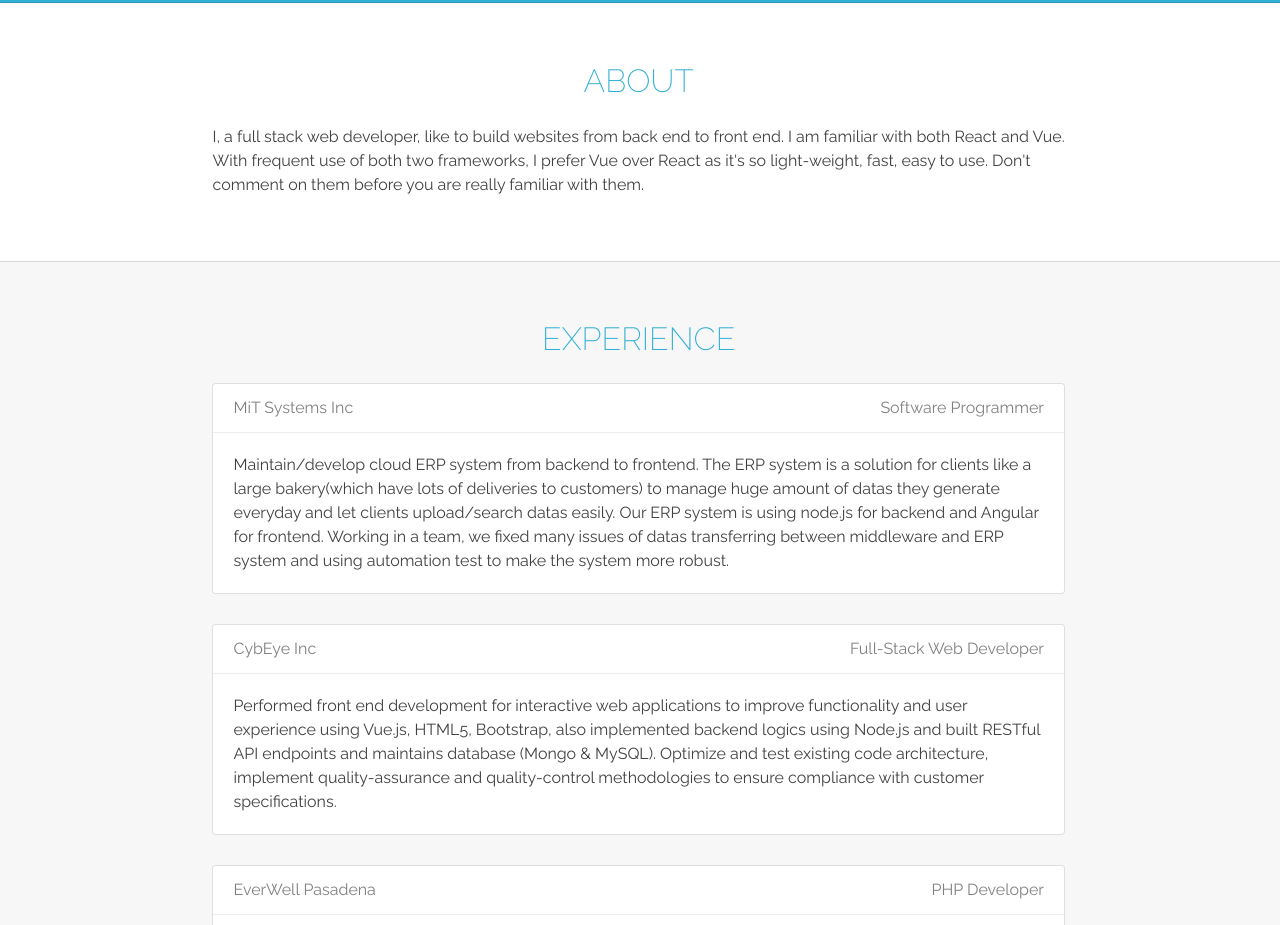
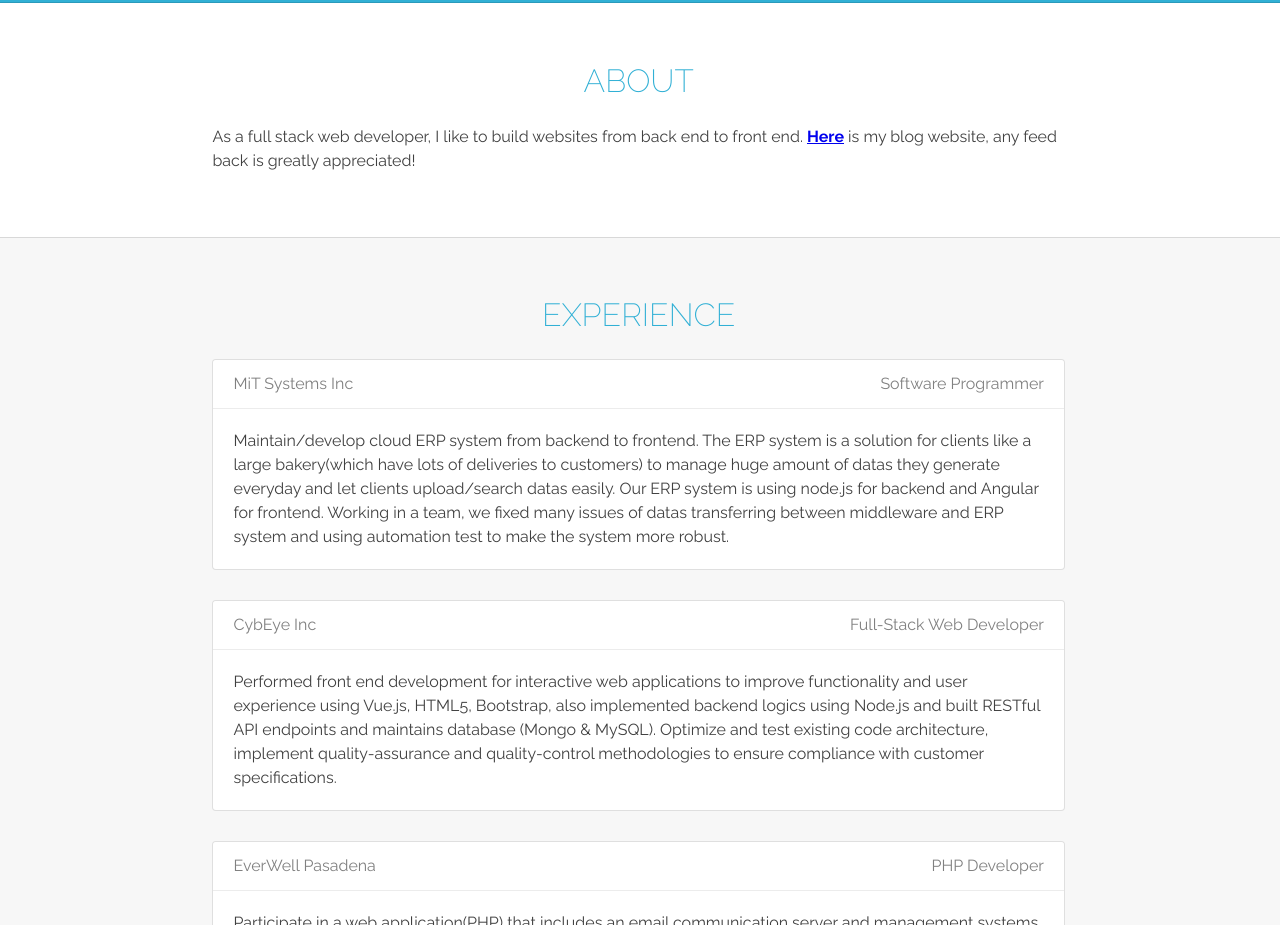
Before and after one commit to lishenyu16/portfolio, a plain HTML site: page index.html in a window 1280 px wide. Shown: the part 797-1722 px from the top of the page. Drawn offline with Linux system fonts and the light colour scheme.

Commit message:
Update index.html

```diff
--- a/index.html
+++ b/index.html
@@ -58,8 +58,7 @@
                         <h2>About</h2>
                     </div>
                     <div class="content-body">
-                        <p>I, a full stack web developer, like to build websites from back end to front end. I am familiar with both React and Vue. With frequent use of both two frameworks,
-                            I prefer Vue over React as it's so light-weight, fast, easy to use. Don't comment on them before you are really familiar with them.
+                        <p>As a full stack web developer, I like to build websites from back end to front end. <b><a href='http:shenyu16.com'>Here</a></b> is my blog website, any feed back is greatly appreciated!
                         </p>
                     </div>
                 </div>
```
